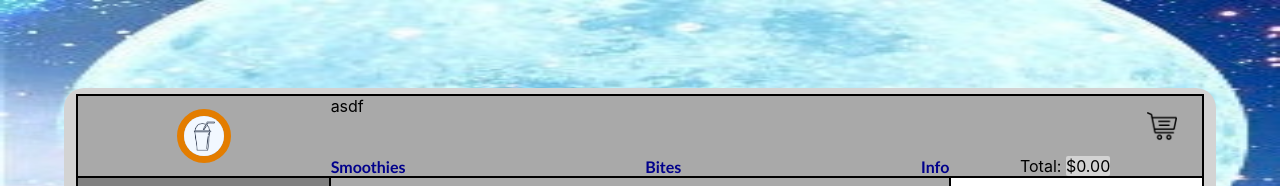
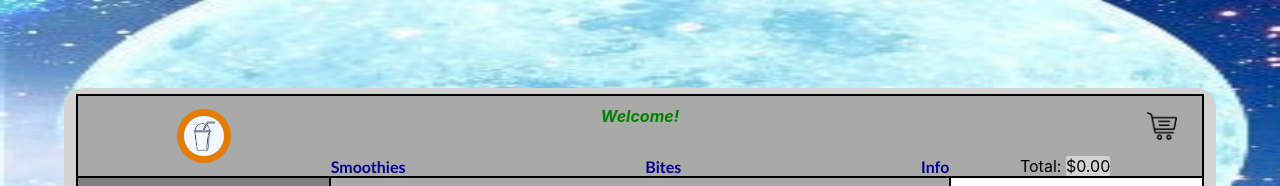
Before and after one commit to rhenriquez85/ReactSmoothieApp, a React (Create React App) app: page / in a window 1280 px wide. Shown: the top 186 px of the page. Built offline with nearby package versions, Linux system fonts and the light colour scheme.

Commit message:
[header] add text banner

```diff
--- a/src/components/footer/Footer.jsx
+++ b/src/components/footer/Footer.jsx
@@ -26,6 +26,7 @@ const Container = styled.div`
             font-style: italic;
             font-weight: 100;
             margin: auto 0;
+
         }
     }
 `;
--- a/src/components/header/menuPanel/MenuPanel.jsx
+++ b/src/components/header/menuPanel/MenuPanel.jsx
@@ -3,6 +3,13 @@ import { MenuItem } from './menuItem/MenuItem';
 
 const Container = styled.div`
     display: grid;
+
+    .title {
+        margin: auto;
+        color: green;
+        font-style: italic;
+        font-weight: bold;
+    }
 `;
 
 const Menu = styled.div`
@@ -18,7 +25,7 @@ const Menu = styled.div`
 const MenuPanel = () => {
     return (
         <Container>
-            <div>asdf</div>
+            <div className='title'>Welcome!</div>
             <Menu>
                 <MenuItem itemName={'Smoothies'} itemSrc={''} />
                 <MenuItem itemName={'Bites'} itemSrc={''} />
```
